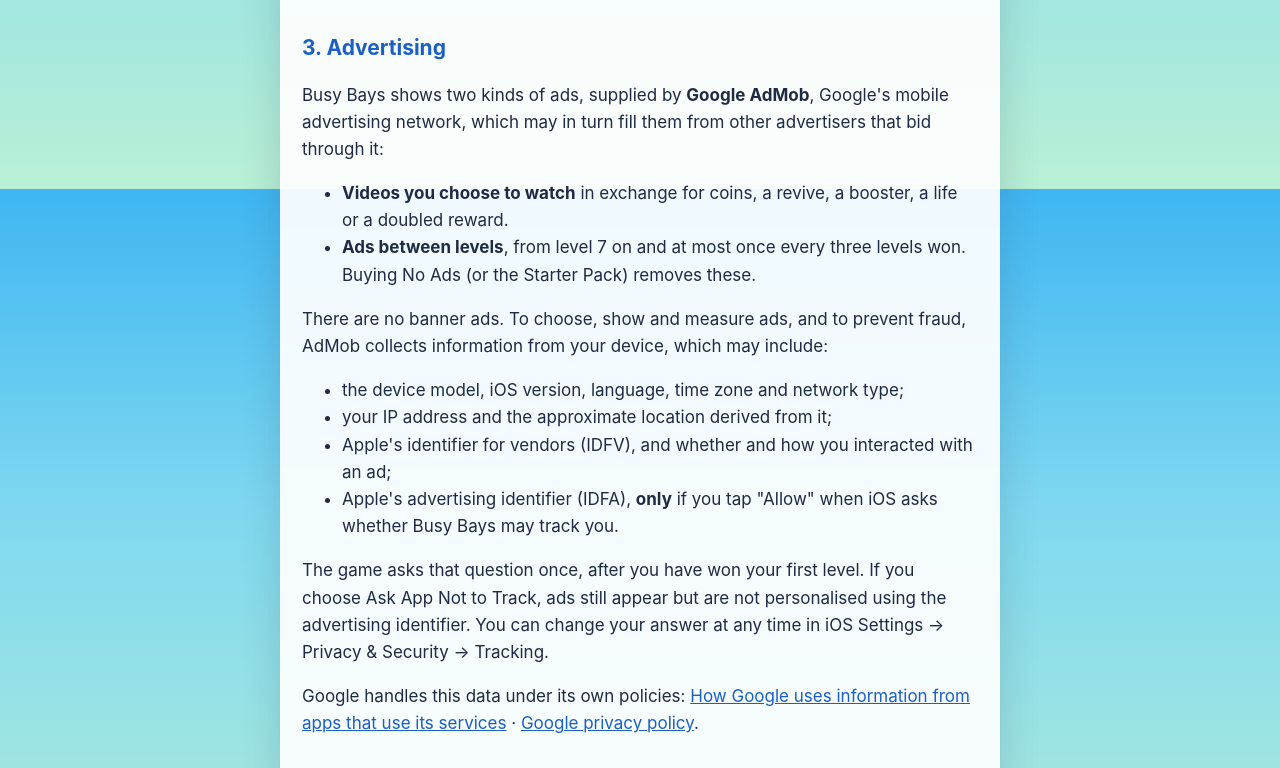
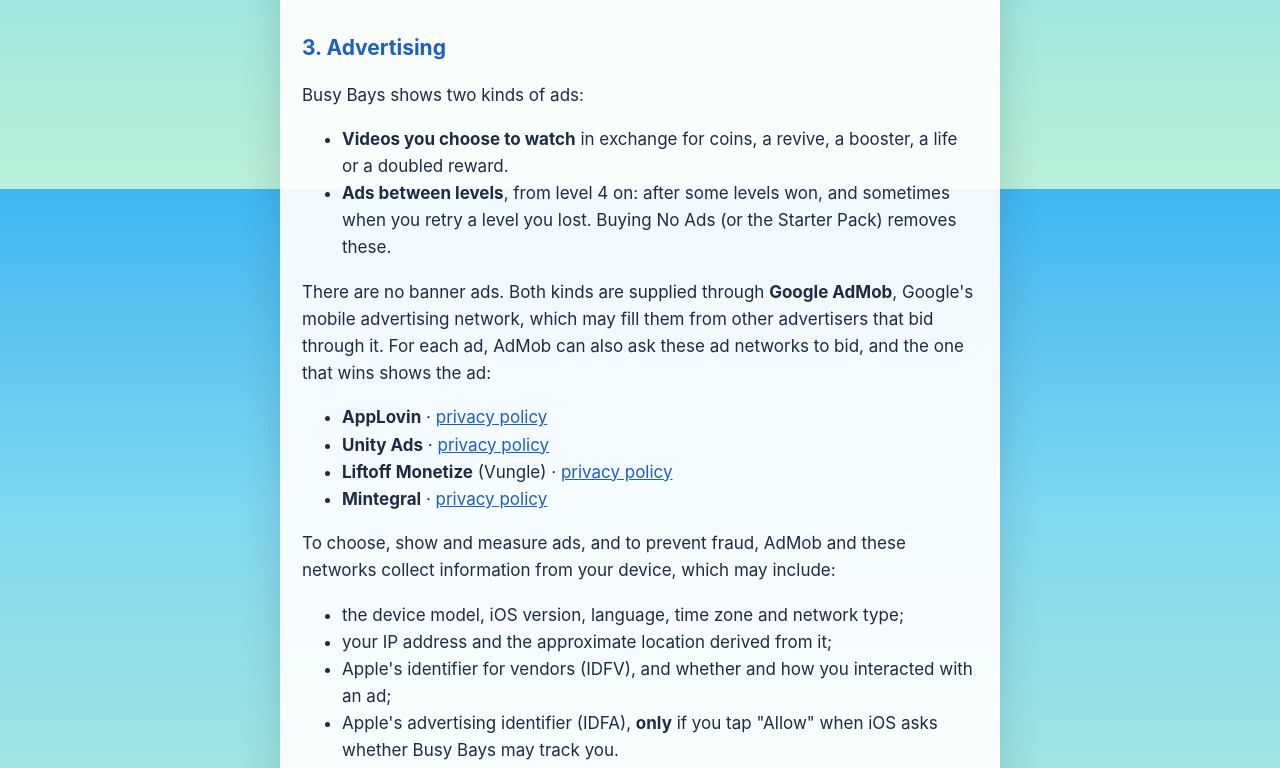
Before and after one commit to VladBerila/busybays-site, a plain HTML site: page privacy.html in a window 1280 px wide. Shown: the part 1435-2203 px from the top of the page. Drawn offline with Linux system fonts and the light colour scheme.

Commit message:
Publish site from Busy Bays docs/ (ad3b5d7)

```diff
--- a/privacy.html
+++ b/privacy.html
@@ -19,7 +19,7 @@
   </header>
 
   <h1>Privacy policy</h1>
-  <p class="dim">Effective 5 October 2026</p>
+  <p class="dim">Effective 17 November 2026</p>
 
   <div class="panel">
     <p><strong>The short version.</strong> Busy Bays has no accounts and never asks
@@ -65,17 +65,30 @@
   with the gameplay statistics.</p>
 
   <h2>3. Advertising</h2>
-  <p>Busy Bays shows two kinds of ads, supplied by <strong>Google AdMob</strong>,
-  Google's mobile advertising network, which may in turn fill them from other
-  advertisers that bid through it:</p>
+  <p>Busy Bays shows two kinds of ads:</p>
   <ul>
     <li><strong>Videos you choose to watch</strong> in exchange for coins, a revive,
     a booster, a life or a doubled reward.</li>
-    <li><strong>Ads between levels</strong>, from level 7 on and at most once every
-    three levels won. Buying No Ads (or the Starter Pack) removes these.</li>
+    <li><strong>Ads between levels</strong>, from level 4 on: after some levels
+    won, and sometimes when you retry a level you lost. Buying No Ads (or the
+    Starter Pack) removes these.</li>
   </ul>
-  <p>There are no banner ads. To choose, show and measure ads, and to prevent fraud,
-  AdMob collects information from your device, which may include:</p>
+  <p>There are no banner ads. Both kinds are supplied through
+  <strong>Google AdMob</strong>, Google's mobile advertising network, which may
+  fill them from other advertisers that bid through it. For each ad, AdMob can
+  also ask these ad networks to bid, and the one that wins shows the ad:</p>
+  <ul>
+    <li><strong>AppLovin</strong> ·
+    <a href="https://www.applovin.com/privacy/">privacy policy</a></li>
+    <li><strong>Unity Ads</strong> ·
+    <a href="https://unity.com/legal/privacy-policy">privacy policy</a></li>
+    <li><strong>Liftoff Monetize</strong> (Vungle) ·
+    <a href="https://liftoff.io/privacy-policy/">privacy policy</a></li>
+    <li><strong>Mintegral</strong> ·
+    <a href="https://www.mintegral.com/en/privacy/">privacy policy</a></li>
+  </ul>
+  <p>To choose, show and measure ads, and to prevent fraud, AdMob and these
+  networks collect information from your device, which may include:</p>
   <ul>
     <li>the device model, iOS version, language, time zone and network type;</li>
     <li>your IP address and the approximate location derived from it;</li>
@@ -92,6 +105,9 @@
   <a href="https://policies.google.com/technologies/partner-sites">How Google uses
   information from apps that use its services</a> ·
   <a href="https://policies.google.com/privacy">Google privacy policy</a>.</p>
+  <p>Each of the other networks handles the data under its own policy, linked
+  above. The ad software contacts these networks' servers in the background to
+  have an ad ready, whether or not one is then shown.</p>
 
   <h2>4. Purchases</h2>
   <p>Coin packs, No Ads and the Starter Pack are bought through Apple's App Store
@@ -115,10 +131,10 @@
         <td>Improving the game</td><td>Yes: Settings → Share gameplay statistics</td></tr>
     <tr><td>Crash reports, installation ID, device model</td><td>Google (Firebase Crashlytics)</td>
         <td>Fixing crashes</td><td>Yes: the same switch</td></tr>
-    <tr><td>Device information, IP address, IDFV, ad interactions</td><td>Google AdMob</td>
+    <tr><td>Device information, IP address, IDFV, ad interactions</td><td>Google AdMob and the ad networks listed in section 3</td>
         <td>Showing and measuring ads, fraud prevention</td>
         <td>Partly: buy No Ads to remove ads between levels, and don't watch videos</td></tr>
-    <tr><td>Advertising identifier (IDFA)</td><td>Google AdMob</td>
+    <tr><td>Advertising identifier (IDFA)</td><td>Google AdMob and the ad networks listed in section 3</td>
         <td>Personalised ads</td><td>Yes: only shared if you choose Allow</td></tr>
     <tr><td>Purchase confirmation</td><td>Apple, the game</td>
         <td>Delivering what you bought</td><td>Don't buy</td></tr>
```
Also changed, not shown: support.html (+8 -8 lines).
